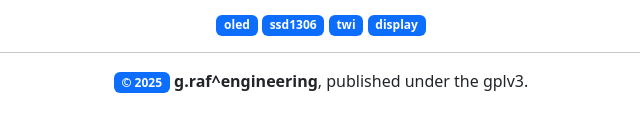
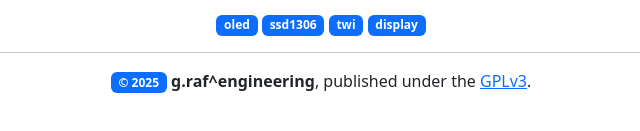
Before and after one commit to 0x007E/oled-designer, a plain HTML site: page index.html in a window 1280 px wide. Shown: the part 431-562 px from the top of the page, 307-947 px from the left. Drawn offline with nearby package versions, Linux system fonts and the light colour scheme.

Commit message:
Add link to LICENSE.md

```diff
--- a/index.html
+++ b/index.html
@@ -230,7 +230,7 @@
         <hr>
         <div class="row">
             <div class="col-md-12 text-md-center mb-3">
-                <span class="badge bg-primary" id="copyrightDate">2025</span> <b>g.raf^engineering</b>, published under the gplv3.
+                <span class="badge bg-primary" id="copyrightDate">2025</span> <b>g.raf^engineering</b>, published under the <a href="https://github.com/0x007E/oled-designer/blob/main/LICENSE.md" target="_blank">GPLv3</a>.
             </div>
         </div>
     </div>
```
